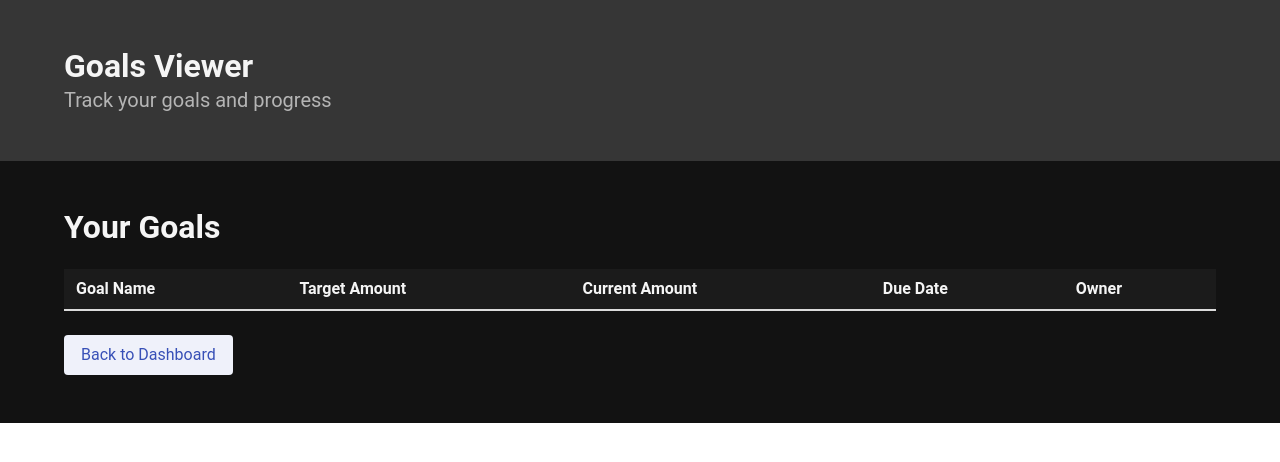
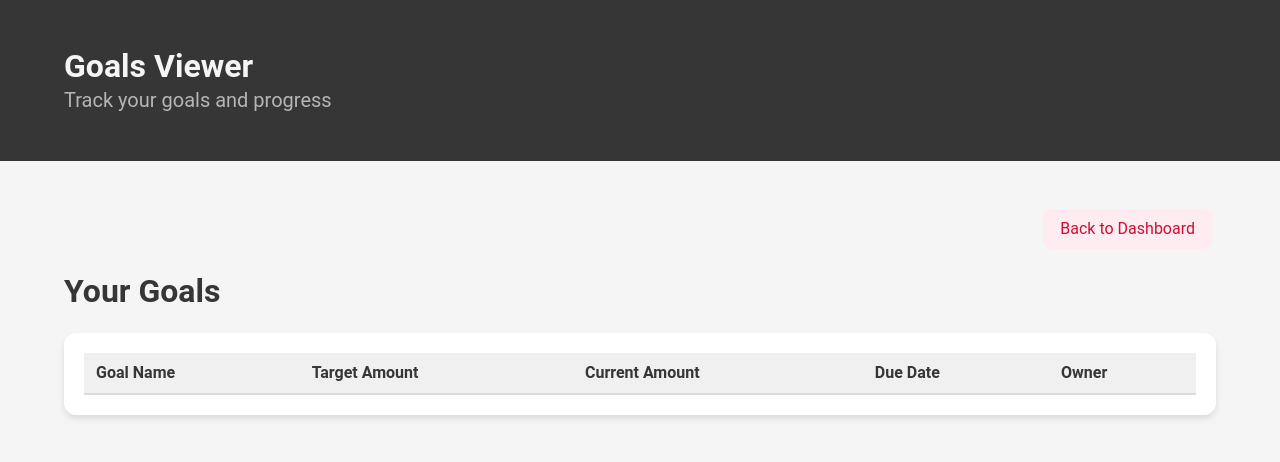
Before and after one commit to bhanni01/financecs330, a Flask app: page /goals_viewer in a window 1280 px wide. Shown: the top 462 px of the page. Run offline with Flask 3, Linux system fonts and the light colour scheme; a user stored in the database is signed in; data comes from the database, SQL or seed files in the repository; lists and menus that the app fills with data are empty.

Commit message:
Pushing P

```diff
--- a/app.py
+++ b/app.py
@@ -273,7 +273,12 @@ def logout():
     flash('You have been logged out.', 'info')
     return redirect(url_for('home'))
 
-# Initialize the database before the first request
+@app.route('/news')
+def news():
+    return render_template('news.html')
+
+
+
 
 def create_tables():
     db.create_all()
--- a/templates/dashboard.html
+++ b/templates/dashboard.html
@@ -80,6 +80,7 @@
                     <a href="/set-goal" class="button is-link is-light">Set Goal</a>
                     <a href="{{ url_for('goals_viewer') }}" class="button is-info is-light">View Goals</a>
                     <a href="{{ url_for('logout') }}" class="button is-danger">Logout</a>
+                    <a href="/news" class="button is-primary is-light" style="border-radius: 8px;">View Finance News</a>
             </div>
             <h2 class="title">Your Transactions</h2>
             {% if transactions %}
--- a/templates/goals_viewer.html
+++ b/templates/goals_viewer.html
@@ -6,7 +6,7 @@
     <title>Goals Viewer</title>
     <link rel="stylesheet" href="https://cdnjs.cloudflare.com/ajax/libs/bulma/0.9.4/css/bulma.min.css">
 </head>
-<body style="background-color: #121212; color: #ffffff; font-family: 'Roboto', sans-serif;">
+<body style="background-color: #f5f5f5; color: #363636; font-family: 'Roboto', sans-serif;">
 
     <section class="hero is-dark">
         <div class="hero-body">
@@ -19,30 +19,35 @@
 
     <section class="section">
         <div class="container">
-            <h2 class="title has-text-light">Your Goals</h2>
+            <div class="buttons is-right">
+                <a href="/dashboard" class="button is-danger is-light" style="border-radius: 8px;">Back to Dashboard</a>
+            </div>
+
+            <h2 class="title has-text-dark">Your Goals</h2>
+            <div class="box" style="background-color: #ffffff; border-radius: 12px; padding: 20px; box-shadow: 0px 4px 6px rgba(0, 0, 0, 0.1);">
                 <table class="table is-fullwidth is-striped">
                     <thead>
-                    <tr style="background-color: #1b1b1b;">
-                        <th class="has-text-light">Goal Name</th>
-                        <th class="has-text-light">Target Amount</th>
-                        <th class="has-text-light">Current Amount</th>
-                        <th class="has-text-light">Due Date</th>
-                        <th class="has-text-light">Owner</th>
+                        <tr style="background-color: #f0f0f0;">
+                            <th class="has-text-dark">Goal Name</th>
+                            <th class="has-text-dark">Target Amount</th>
+                            <th class="has-text-dark">Current Amount</th>
+                            <th class="has-text-dark">Due Date</th>
+                            <th class="has-text-dark">Owner</th>
                         </tr>
                     </thead>
                     <tbody>
                         {% for goal in goals %}
-                    <tr style="background-color: white;">
+                        <tr style="background-color: #ffffff;">
                             <td>{{ goal.goal_name }}</td>
-                        <td>${{ goal.target_amount }}</td>
-                        <td>${{ goal.current_amount }}</td>
+                            <td>${{ "%.2f"|format(goal.target_amount) }}</td>
+                            <td>${{ "%.2f"|format(goal.current_amount) }}</td>
                             <td>{{ goal.due_date }}</td>
                             <td>{{ goal.owner_name }}</td>
                         </tr>
                         {% endfor %}
                     </tbody>
                 </table>
-            <a href="/dashboard" class="button is-link is-light">Back to Dashboard</a>
+            </div>
         </div>
     </section>
 
```
Also changed, not shown: static/news.js (added, +47 -0 lines), templates/news.html (added, +57 -0 lines), static/chart.png. Lines whose indentation alone changed are shown as unchanged.
